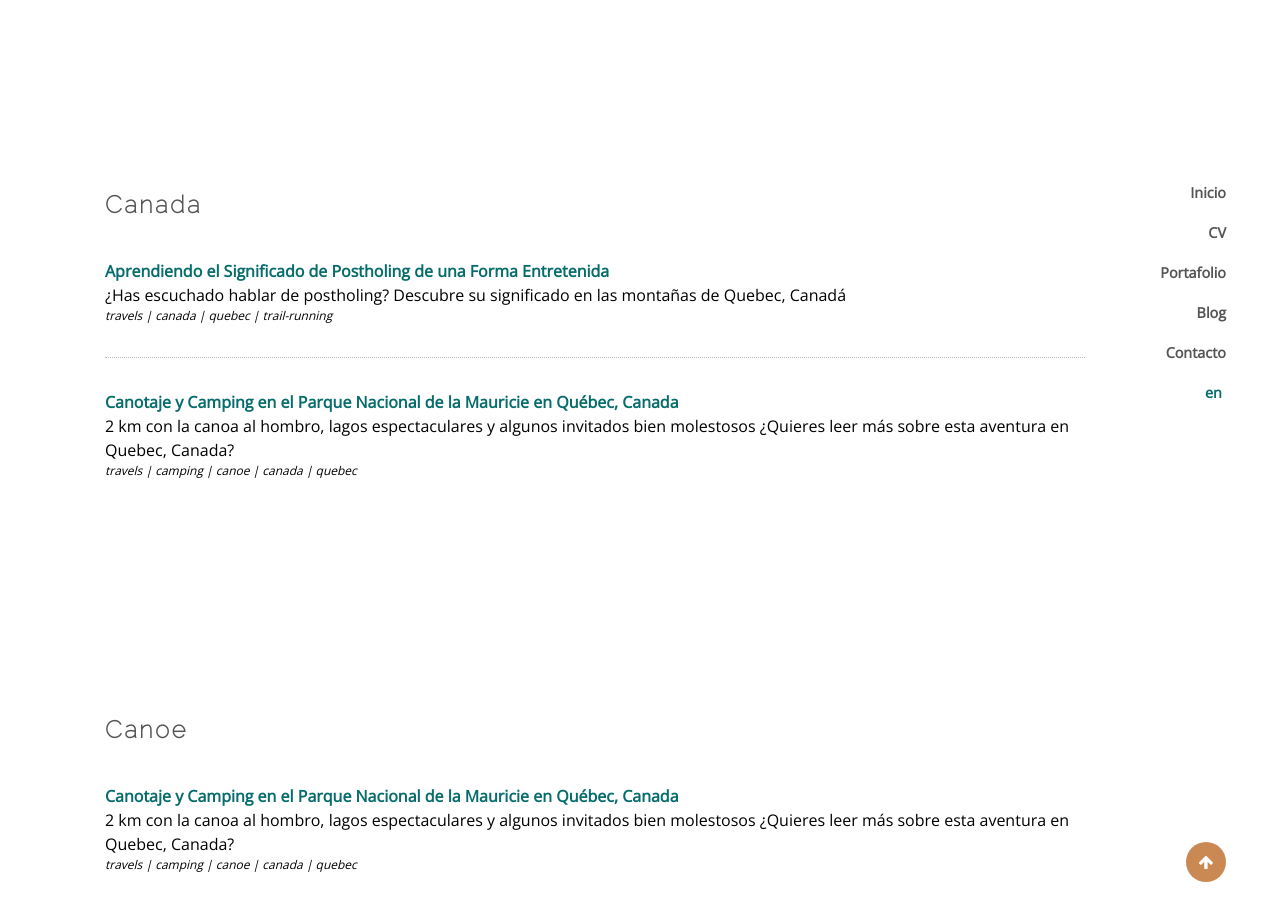
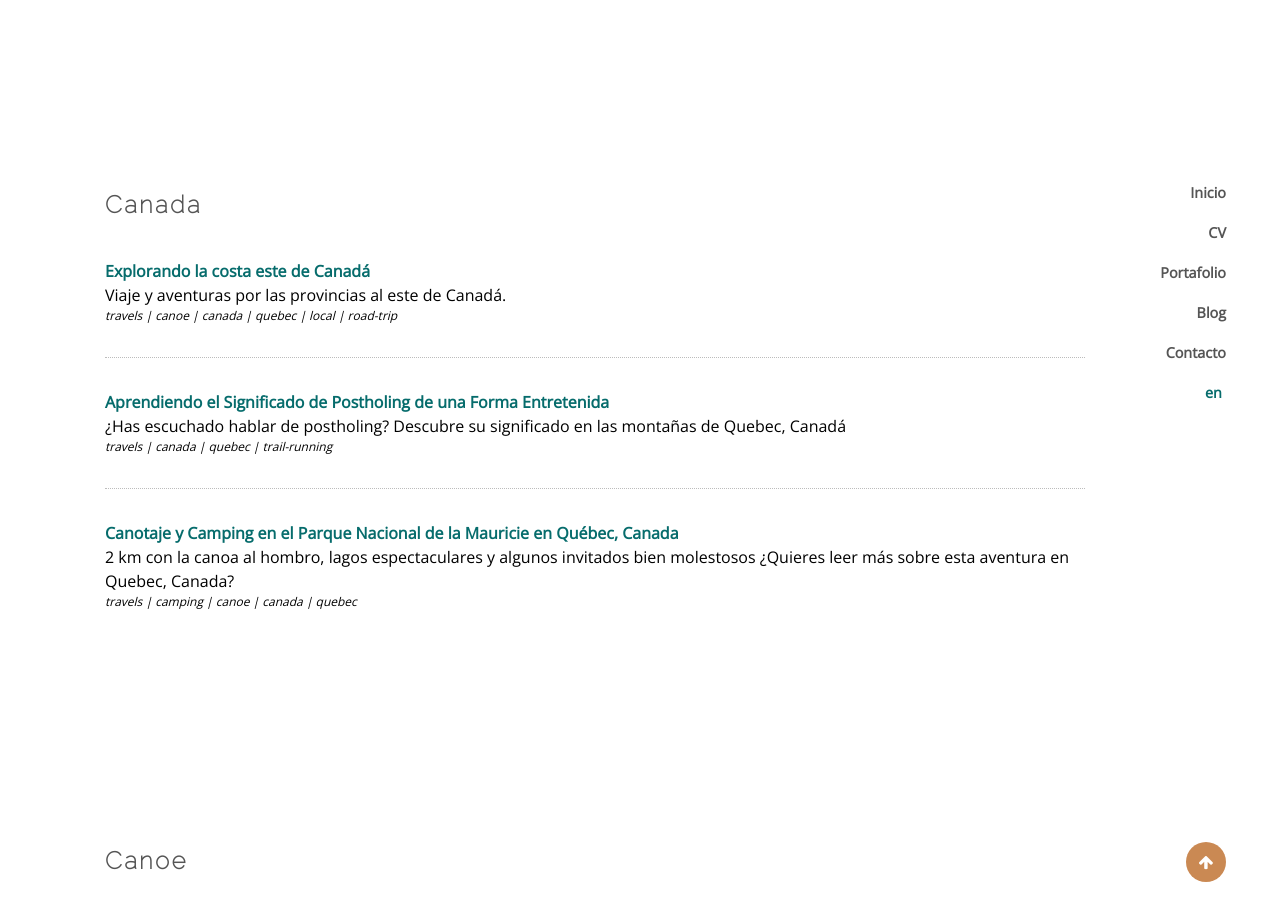
Before and after one commit to edonosousa/edonosousa.github.io, a Jekyll site: the page built from es/_pages/tags/index.html, in a window 1280 px wide and 900 px high, scrolled down 743 px. Built offline with Jekyll 4.4.1, drawn with Linux system fonts in a browser that asks for light colours; some of the changed text lies outside the part shown.

Commit message:
Update 2018-07-19-explorando-la-costa-este-de-canada.md

```diff
--- a/es/_posts/2018-07-19-explorando-la-costa-este-de-canada.md
+++ b/es/_posts/2018-07-19-explorando-la-costa-este-de-canada.md
@@ -7,9 +7,16 @@ title: Explorando la costa este de Canadá
 posthero: /assets/images/explorando-costa-este-canada/canada-150.jpg
 permalink: /es/explorando-costa-este-canada/
 ref: explorando-costa-este-canada
-descripition: Explorando la costa este de Canadá
+descripition: Viaje y aventuras por las provincias al este de Canadá.
 postHero: /assets/images/explorando-costa-este-canada/canada-150.jpg
-description: Explorando la costa este de Canadá
+description: Viaje y aventuras por las provincias al este de Canadá.
+tags:
+  - travels
+  - canoe
+  - canada
+  - quebec
+  - local
+  - road-trip
 ---
 
 Canadá es un país gigante en territorio, con solo mirar un mapa nos damos cuenta que va desde el polo norte hasta la frontera con EE.UU. y desde el océano Atlántico hasta el océano Pacífico. Mi curiosidad por este país comenzó cuando lo visité por primera vez y creí que con mi inglés podría sobrevivir perfectamente.
```
